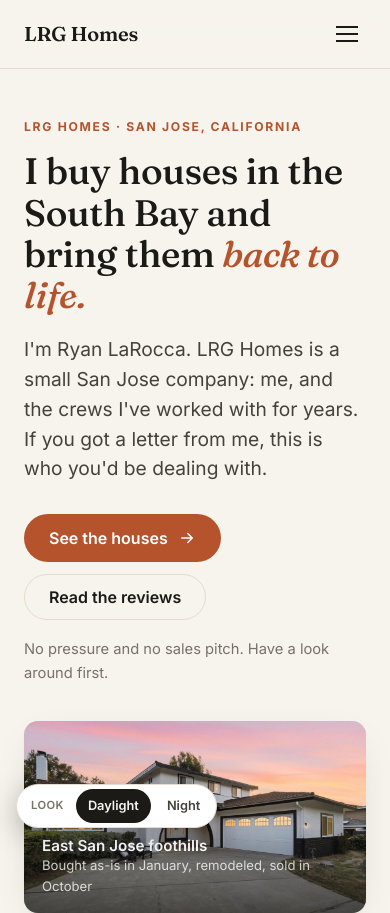
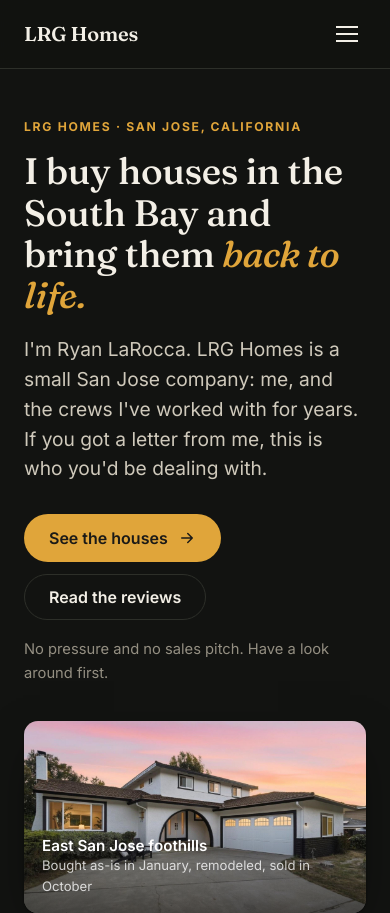
Before and after one commit to ryanlarocca/lrg-homes-website, a website: page index.html in a window 390 px wide. Shown: the top 913 px of the page. Drawn offline with Linux system fonts and the light colour scheme.

Commit message:
Go-live: automatic Day/Night, preview switch removed, sitemap + robots
theme.js picks the look before paint: a device in dark mode gets Night;
otherwise the visitor's own clock decides (Night 7 pm – 6 am). Re-checked
when the device flips appearance or the tab comes back. ?look=night|daylight
forces a look for checking by hand and is not remembered. Also sets the
browser bar colour to match.

Co-Authored-By: Claude Opus 5.5 <noreply@anthropic.com>

```diff
--- a/index.html
+++ b/index.html
@@ -11,8 +11,8 @@
   <meta property="og:image" content="https://www.lrghomes.com/assets/images/stories/ridgeview/twilight.jpg" />
   <meta property="og:type" content="website" />
 
-  <!-- Look (Daylight / Night) — set before paint so there's no flash -->
-  <script>(function(){try{var p=new URLSearchParams(location.search).get('look');if(p==='night'||p==='daylight'){localStorage.setItem('lrg-look',p)}if(localStorage.getItem('lrg-look')==='night'){document.documentElement.setAttribute('data-theme','night')}}catch(e){}})();</script>
+  <meta name="theme-color" content="#f7f4ee" />
+  <script src="theme.js"></script>
 
   <link rel="preconnect" href="https://fonts.googleapis.com" />
   <link rel="preconnect" href="https://fonts.gstatic.com" crossorigin />
@@ -402,12 +402,6 @@
   </div>
 </footer>
 
-<!-- PREVIEW ONLY: look switch -->
-<div class="look-switch" id="lookSwitch" role="group" aria-label="Preview look">
-  <span>Look</span>
-  <button type="button" data-look="daylight">Daylight</button>
-  <button type="button" data-look="night">Night</button>
-</div>
 
 <script>
   // Nav
@@ -418,22 +412,6 @@
     a.addEventListener('click', function () { document.getElementById('navLinks').classList.remove('open'); });
   });
 
-  // Look switch (preview)
-  (function () {
-    var sw = document.getElementById('lookSwitch');
-    function paint() {
-      var night = document.documentElement.getAttribute('data-theme') === 'night';
-      sw.querySelectorAll('button').forEach(function (b) { b.classList.toggle('active', (b.dataset.look === 'night') === night); });
-    }
-    sw.addEventListener('click', function (e) {
-      var b = e.target.closest('button'); if (!b) return;
-      if (b.dataset.look === 'night') document.documentElement.setAttribute('data-theme', 'night');
-      else document.documentElement.removeAttribute('data-theme');
-      try { localStorage.setItem('lrg-look', b.dataset.look); } catch (err) {}
-      paint();
-    });
-    paint();
-  })();
 
   // Video slots: play inline when a source is set, otherwise do nothing yet.
   document.querySelectorAll('.video-slot').forEach(function (slot) {
--- /dev/null
+++ b/robots.txt
@@ -0,0 +1,5 @@
+User-agent: *
+Allow: /
+Disallow: /thank-you
+
+Sitemap: https://www.lrghomes.com/sitemap.xml
--- a/styles.css
+++ b/styles.css
@@ -491,16 +491,5 @@ html[data-theme="night"] .agents { background: var(--bg-2); border: 1px solid va
 .prop-card p { font-size: .92rem; color: var(--muted); }
 .text-gold { color: var(--accent); }
 
-/* ─── PREVIEW LOOK SWITCH (remove before go-live) ─── */
-.look-switch {
-  position: fixed; left: 16px; bottom: 16px; z-index: 200;
-  display: inline-flex; align-items: center; gap: 4px;
-  background: var(--bg-2); border: 1px solid var(--line); border-radius: 999px;
-  padding: 4px; box-shadow: 0 8px 30px rgba(0,0,0,.25); font-size: .8rem;
-}
-.look-switch span { padding: 0 8px 0 10px; color: var(--muted); font-weight: 600; letter-spacing: .04em; text-transform: uppercase; font-size: .7rem; }
-.look-switch button { border: none; background: transparent; color: var(--ink-2); padding: 7px 12px; border-radius: 999px; cursor: pointer; font-weight: 600; }
-.look-switch button.active { background: var(--ink); color: var(--bg); }
-
 /* ─── MOTION ─── */
 @media (prefers-reduced-motion: reduce) { html { scroll-behavior: auto; } .btn, .btn-hero, .blog-card, .video-slot .play { transition: none; } }
--- /dev/null
+++ b/theme.js
@@ -0,0 +1,39 @@
+/* Picks the site's look before the page paints (loaded in <head>, not deferred).
+ *
+ *   1. ?look=night or ?look=daylight in the URL wins — for checking a look by hand.
+ *      It is not remembered.
+ *   2. A device set to dark mode (phone or computer) gets Night.
+ *   3. Otherwise the visitor's own clock decides: Night from 7 pm to 6 am.
+ *
+ * Re-checked when the device switches appearance and when the tab comes back
+ * into view, so a page left open across 7 pm follows along.
+ */
+(function () {
+  var root = document.documentElement;
+  var dark = window.matchMedia ? window.matchMedia('(prefers-color-scheme: dark)') : null;
+
+  function look() {
+    var forced = new URLSearchParams(location.search).get('look');
+    if (forced === 'night' || forced === 'daylight') return forced;
+    if (dark && dark.matches) return 'night';
+    var hour = new Date().getHours();
+    return hour >= 19 || hour < 6 ? 'night' : 'daylight';
+  }
+
+  function apply() {
+    var night = look() === 'night';
+    if (night) root.setAttribute('data-theme', 'night');
+    else root.removeAttribute('data-theme');
+    var meta = document.querySelector('meta[name="theme-color"]');
+    if (meta) meta.setAttribute('content', night ? '#121311' : '#f7f4ee');
+  }
+
+  apply();
+  if (dark) {
+    if (dark.addEventListener) dark.addEventListener('change', apply);
+    else if (dark.addListener) dark.addListener(apply);
+  }
+  document.addEventListener('visibilitychange', function () {
+    if (document.visibilityState === 'visible') apply();
+  });
+})();
```
Also changed, not shown: about.html (+3 -9 lines), blog.html (+2 -8 lines), blog/cash-buyer-vs-listing-bay-area.html (+2 -1 lines), blog/divorce-sell-house-fast-bay-area.html (+2 -1 lines), blog/hidden-costs-listing-your-home.html (+2 -1 lines), blog/inherited-home-california.html (+2 -1 lines), blog/sell-home-during-probate-california.html (+2 -1 lines), blog/selling-parents-home-bay-area.html (+2 -1 lines), how-it-works.html (+2 -8 lines), sitemap.xml (added, +13 -0 lines), thank-you.html (+2 -1 lines).
